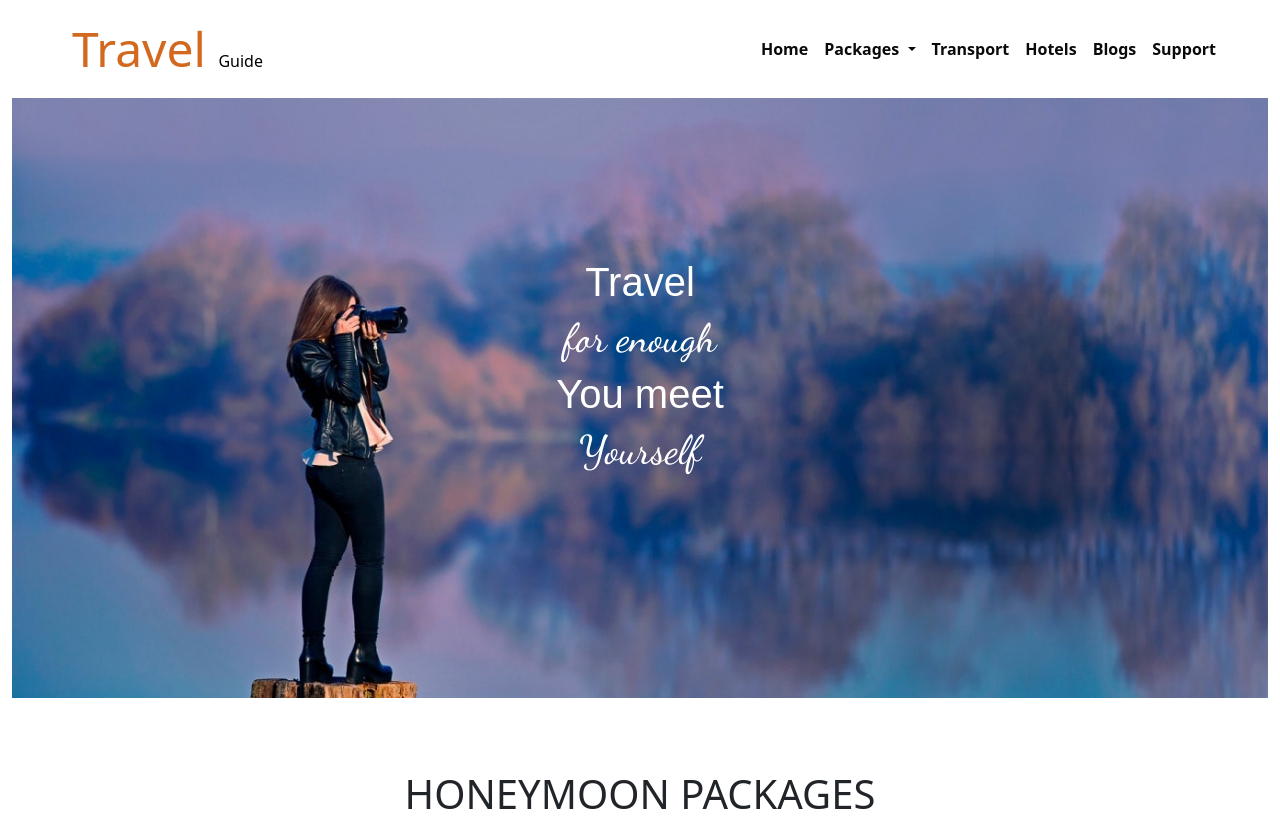
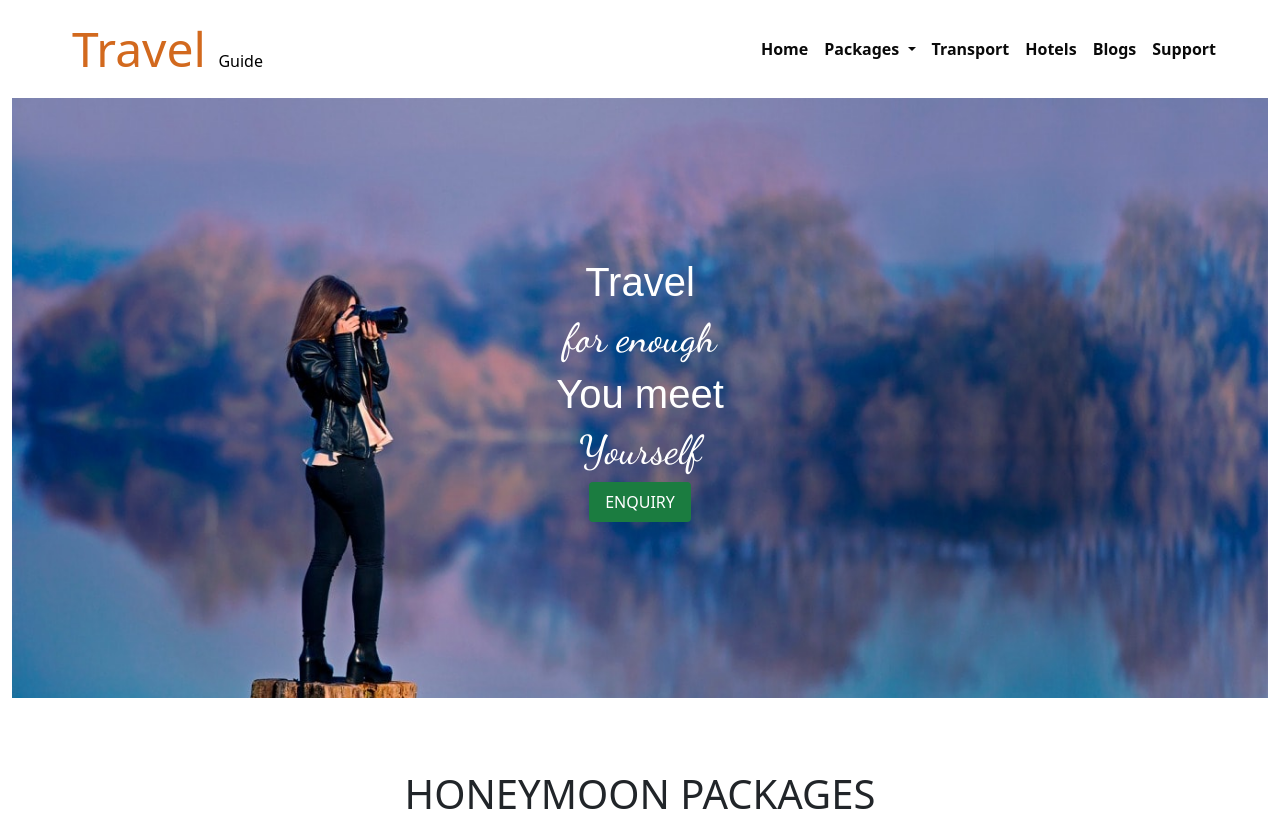
Before and after one commit to honeysebastian/travel-guide-static-site-responsive, a plain HTML site: page index.html in a window 1280 px wide. Shown: the top 821 px of the page. Drawn offline with nearby package versions, Linux system fonts and the light colour scheme; a web font is replaced by a local one.

Commit message:
Project Completed

```diff
--- a/index.html
+++ b/index.html
@@ -72,7 +72,7 @@
                 <div class="button">
 
                     <input type="checkbox" id="showFormBtn">
-                    <!-- <label for="showFormBtn" id="enquiry-btn">ENQUIRY</label> -->
+                    <label for="showFormBtn" id="enquiry-btn">ENQUIRY</label>
                     <div id="formContainer">
                         <form>
                             <h3>PLEASE SHARE YOUR DETAILS</h3>
```
